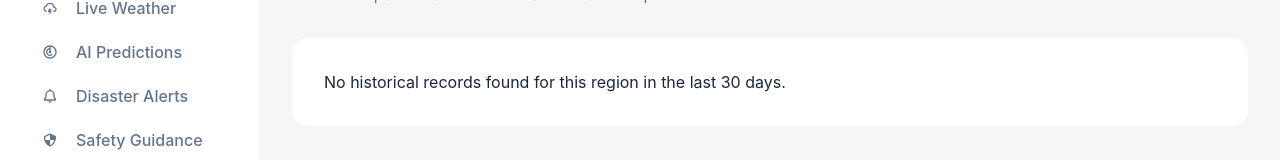
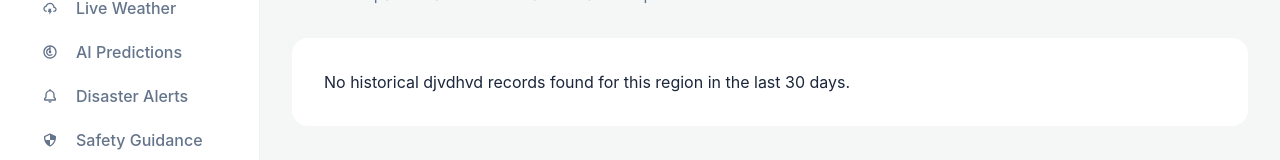
Before and after one commit to VSK-18/climate-shield-dashboard, a React (Vite) app: page /history in a window 1280 px wide. Shown: the part 168-328 px from the top of the page. Built offline with nearby package versions, Linux system fonts and the light colour scheme.

Commit message:
Update frontend UI

```diff
--- a/src/pages/HistoryPage.jsx
+++ b/src/pages/HistoryPage.jsx
@@ -9,7 +9,7 @@ const HistoryPage = () => {
             </p>
 
             <div style={{ background: 'var(--color-bg-card)', padding: '2rem', borderRadius: 'var(--border-radius-lg)' }}>
-                <p>No historical records found for this region in the last 30 days.</p>
+                <p>No historical  djvdhvd records found for this region in the last 30 days.</p>
             </div>
         </div>
     );
```
